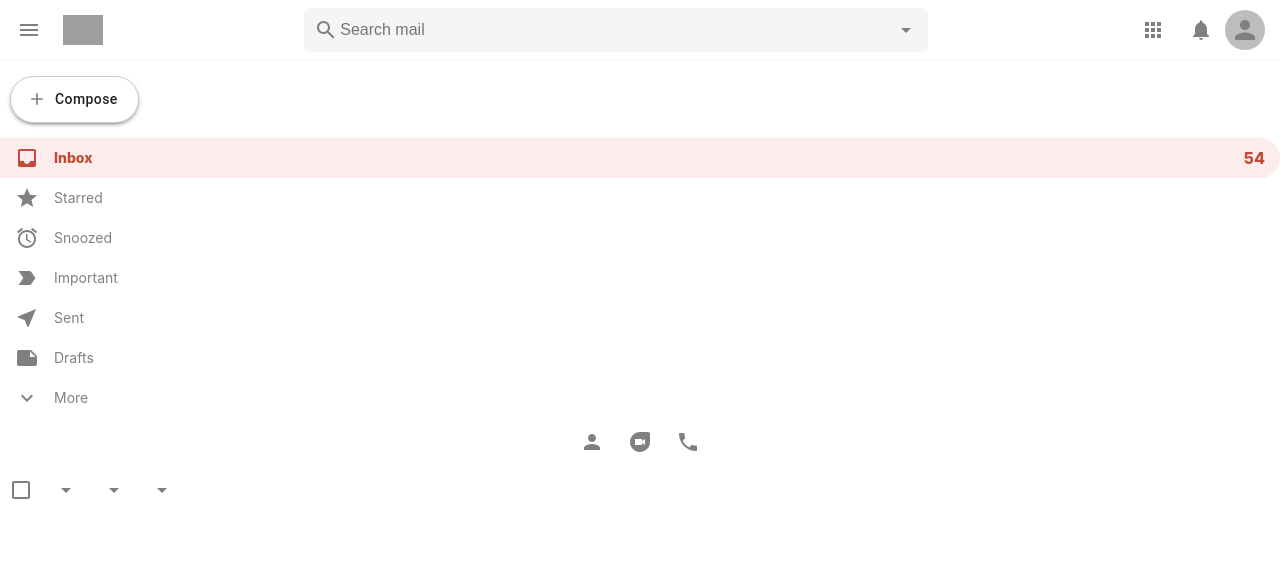
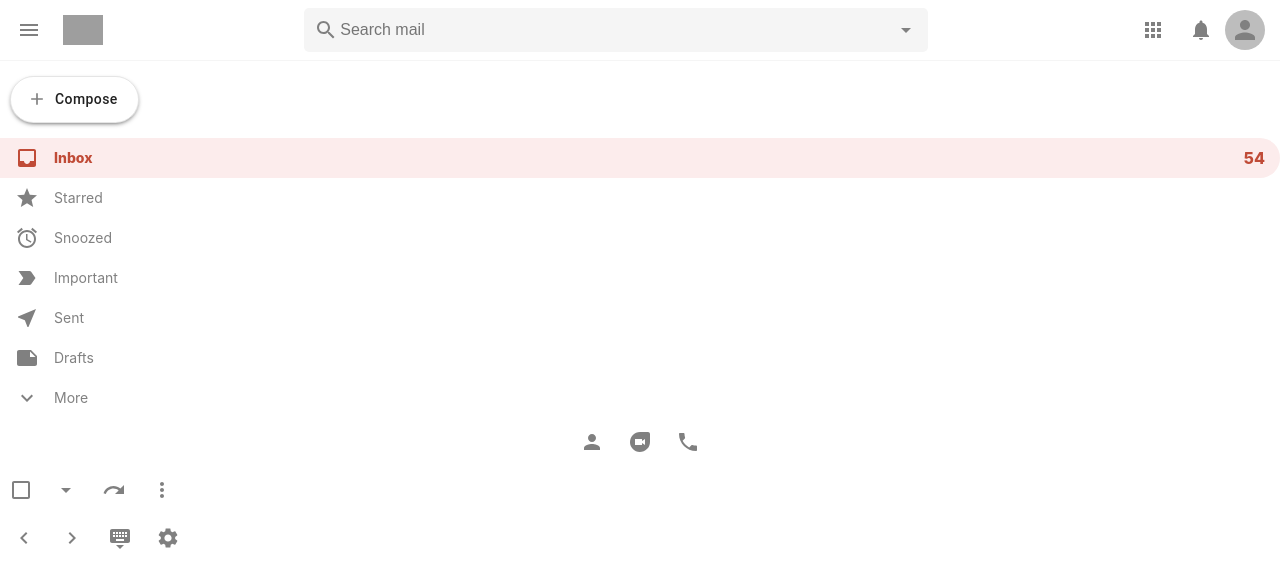
Before and after one commit to Amir-Alipour/Gmail-clone, a React (Create React App) app: page / in a window 1280 px wide. Shown: the top 588 px of the page. Built offline with nearby package versions, Linux system fonts and the light colour scheme; grey boxes are pictures that could not be loaded.

Commit message:
email list setting section completed

```diff
--- a/src/App.js
+++ b/src/App.js
@@ -17,10 +17,10 @@ function App() {
 
                     <Switch>
                         <Route path="/mail">
-                          <Mail />
+                            <Mail />
                         </Route>
                         <Route exact path="/">
-                          <EmailList />
+                            <EmailList />
                         </Route>
                     </Switch>
                 </div>
--- a/src/components/Sidebar.module.css
+++ b/src/components/Sidebar.module.css
@@ -6,7 +6,7 @@
     color: gray;
     padding: 10px 20px !important;
     border-radius: 30px !important;
-    border: 0.5px solid rgba(0, 0, 0, 0.2) !important;
+    border: 0.5px solid rgba(0, 0, 0, 0.1) !important;
     box-shadow: 0 2px 5px -2px rgba(0, 0, 0, 0.75);
 }
 
--- a/src/pages/emaillist/EmailList.jsx
+++ b/src/pages/emaillist/EmailList.jsx
@@ -1,29 +1,16 @@
-import { Checkbox, IconButton } from '@material-ui/core'
-import ArrowDropDown from '@material-ui/icons/ArrowDropDown'
-import styles from './EmailList.module.css'
+import styles from "./EmailList.module.css";
+import EmailListSettings from "./EmailListSettings";
 
 function EmailList() {
     return (
         <div className={styles.emailList}>
-            <div className={styles.emailList__settings}>
-                <div className={styles.emailList__settingsLeft}>
-                    <Checkbox />
+            <EmailListSettings />
 
-                    <IconButton>
-                        <ArrowDropDown />
-                    </IconButton>
+            <div className={styles.emailList__sections}>
 
-                    <IconButton>
-                        <ArrowDropDown />
-                    </IconButton>
-
-                    <IconButton>
-                        <ArrowDropDown />
-                    </IconButton>
-                </div>
             </div>
         </div>
-    )
+    );
 }
 
-export default EmailList
+export default EmailList;
--- /dev/null
+++ b/src/pages/emaillist/EmailListSettings.jsx
@@ -0,0 +1,53 @@
+import styles from "./EmailList.module.css";
+import { Checkbox, IconButton } from "@material-ui/core";
+import {
+    MoreVert,
+    Redo,
+    ArrowDropDown,
+    ChevronLeft,
+    ChevronRight,
+    Settings,
+    KeyboardHide,
+} from "@material-ui/icons";
+
+function EmailListSettings() {
+    return (
+        <div className={styles.emailList__settings}>
+            <div className={styles.emailList__settingsLeft}>
+                <Checkbox />
+
+                <IconButton>
+                    <ArrowDropDown />
+                </IconButton>
+
+                <IconButton>
+                    <Redo />
+                </IconButton>
+
+                <IconButton>
+                    <MoreVert />
+                </IconButton>
+            </div>
+
+            <div className={styles.emailList__settingsRight}>
+                <IconButton>
+                    <ChevronLeft />
+                </IconButton>
+
+                <IconButton>
+                    <ChevronRight />
+                </IconButton>
+
+                <IconButton>
+                    <KeyboardHide />
+                </IconButton>
+
+                <IconButton>
+                    <Settings />
+                </IconButton>
+            </div>
+        </div>
+    );
+}
+
+export default EmailListSettings;
```
